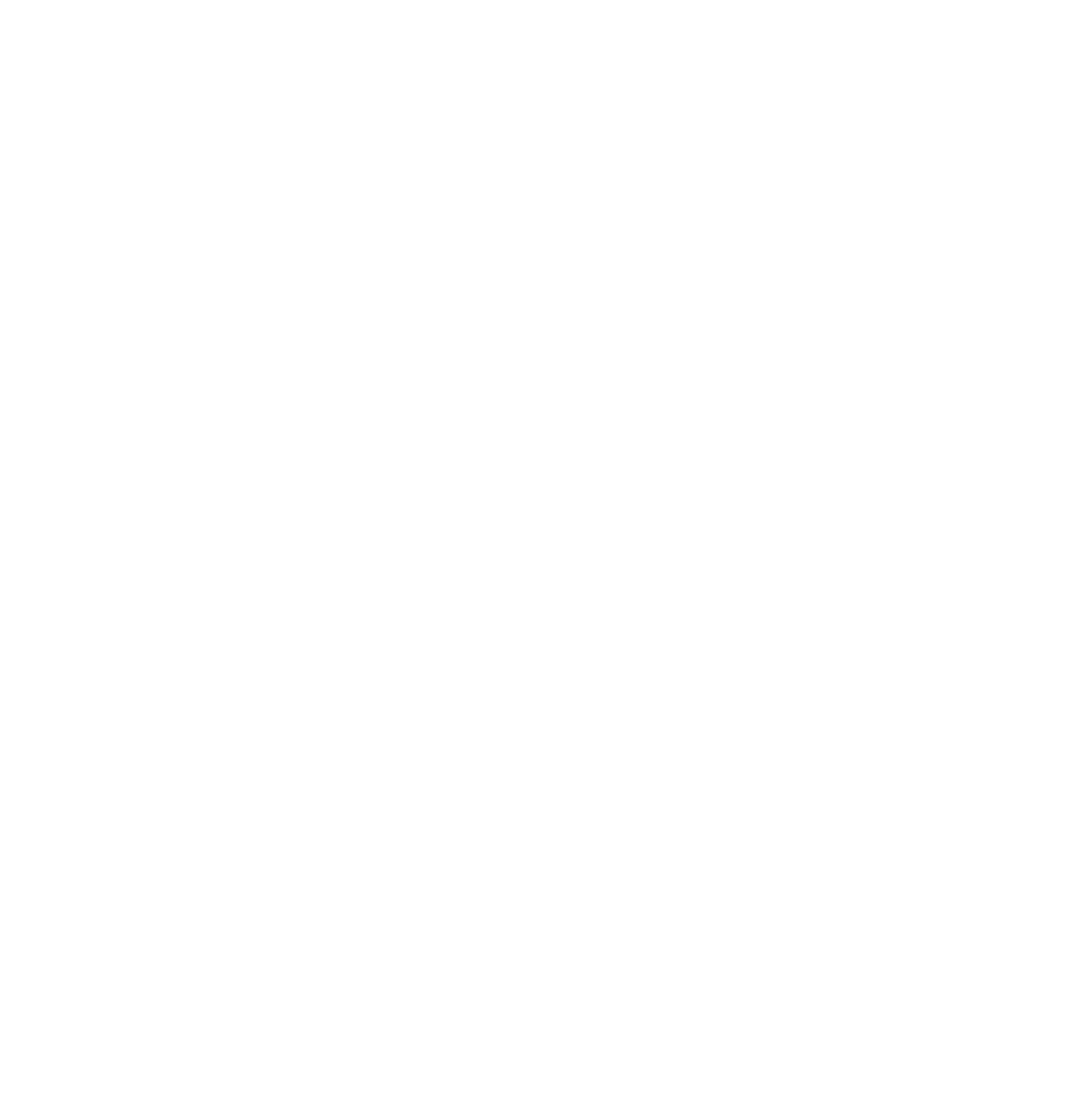
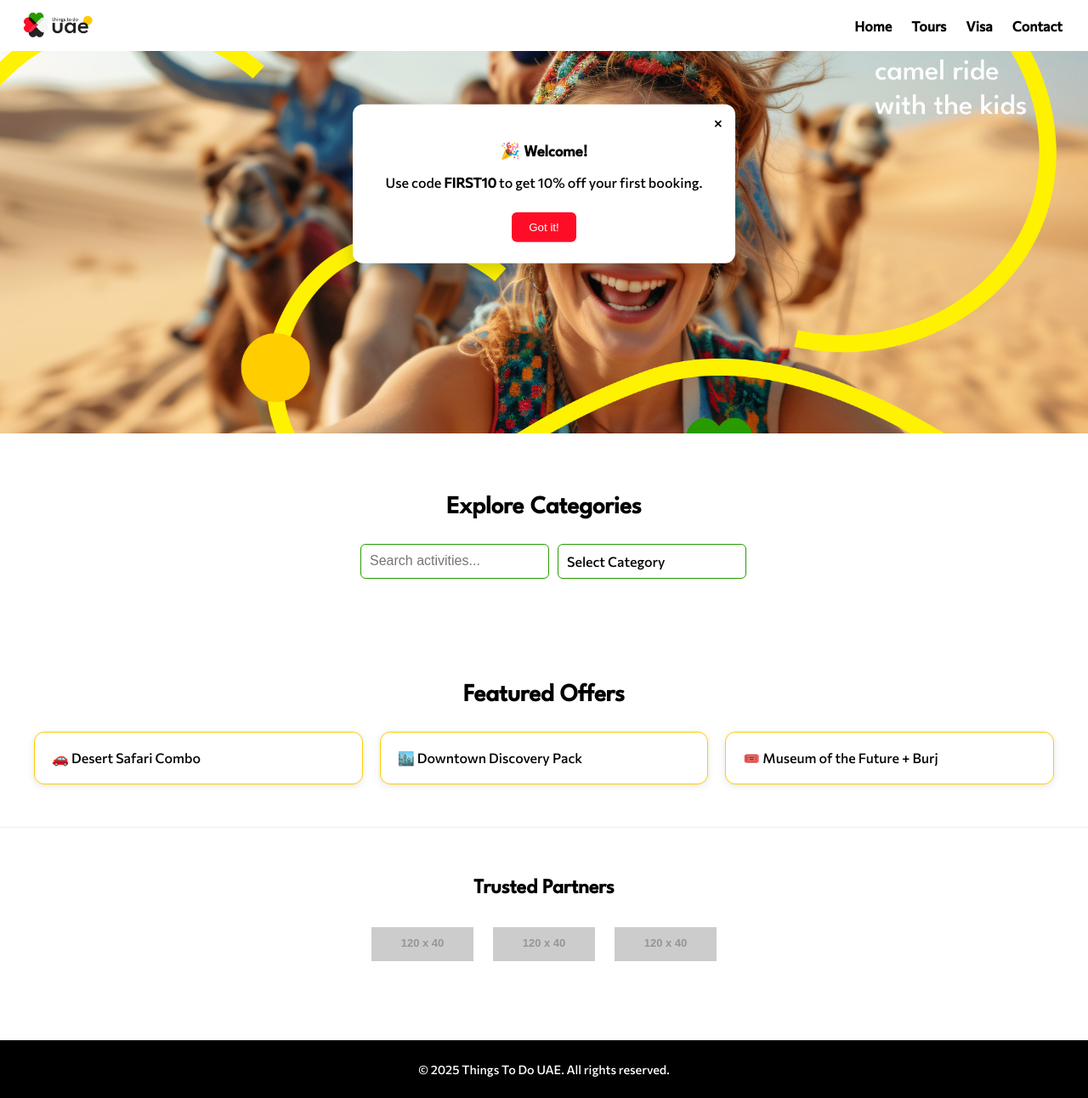
Before and after one commit to pasather83/TTDdemo, a plain HTML site: page index.html in a window 1280 px wide. Shown: the whole page at 85% size. Before the commit the page ends 800 px from the top, so only its background shows below. Drawn offline with Linux system fonts and the light colour scheme; placeholder pictures from the web are drawn by us.

Commit message:
Update index.html

```diff
--- a/index.html
+++ b/index.html
@@ -76,6 +76,7 @@
       box-shadow: 0 2px 8px rgba(0,0,0,0.1);
       border-radius: 12px;
       font-family: 'Commissioner', sans-serif;
+      border: 1px solid var(--yellow);
     }
     .search-bar {
       display: flex;
@@ -87,7 +88,7 @@
       padding: 10px;
       font-size: 1em;
       width: 200px;
-      border: 1px solid #ccc;
+      border: 1px solid var(--green);
       border-radius: 6px;
     }
     .dropdown-container {
@@ -98,7 +99,7 @@
       padding: 10px;
       font-size: 1em;
       width: 100%;
-      border: 1px solid #ccc;
+      border: 1px solid var(--green);
       border-radius: 6px;
       background: var(--white);
       cursor: pointer;
@@ -190,3 +191,63 @@
   </style>
 </head>
 <body>
+  <header>
+    <img src="https://github.com/pasather83/TTDdemo/raw/main/TTDUAE-LOGO-black-letters.png" alt="TTD UAE Logo">
+    <nav>
+      <a href="#">Home</a>
+      <a href="#">Tours</a>
+      <a href="#">Visa</a>
+      <a href="#">Contact</a>
+    </nav>
+  </header>
+  <div class="hero">
+    Camel Ride with the Kids
+  </div>
+  <section class="section">
+    <h2>Explore Categories</h2>
+    <div class="search-bar">
+      <input type="text" placeholder="Search activities...">
+      <div class="dropdown-container" onclick="this.classList.toggle('active')">
+        <div class="dropdown-select">Select Category</div>
+        <div class="dropdown-options">
+          <div>Adventure</div>
+          <div>Kids</div>
+          <div>Romantic</div>
+          <div>Luxury</div>
+          <div>Budget</div>
+        </div>
+      </div>
+    </div>
+  </section>
+  <section class="section">
+    <h2>Featured Offers</h2>
+    <div class="features-grid">
+      <div class="feature">🚗 Desert Safari Combo</div>
+      <div class="feature">🏙️ Downtown Discovery Pack</div>
+      <div class="feature">🎟️ Museum of the Future + Burj</div>
+    </div>
+  </section>
+  <div class="popup" id="promoPopup">
+    <span class="popup-close" onclick="document.getElementById('promoPopup').style.display='none'">&times;</span>
+    <h3>🎉 Welcome!</h3>
+    <p>Use code <strong>FIRST10</strong> to get 10% off your first booking.</p>
+    <button onclick="document.getElementById('promoPopup').style.display='none'">Got it!</button>
+  </div>
+  <section class="partner-logos">
+    <h2>Trusted Partners</h2>
+    <img src="https://via.placeholder.com/120x40?text=Dubai+Tourism" alt="Partner Logo">
+    <img src="https://via.placeholder.com/120x40?text=Visit+UAE" alt="Partner Logo">
+    <img src="https://via.placeholder.com/120x40?text=Arabian+Adventures" alt="Partner Logo">
+  </section>
+  <footer>
+    &copy; 2025 Things To Do UAE. All rights reserved.
+  </footer>
+  <script>
+    window.onload = function() {
+      setTimeout(() => {
+        document.getElementById('promoPopup').style.display = 'block';
+      }, 3000);
+    };
+  </script>
+</body>
+</html>
```
